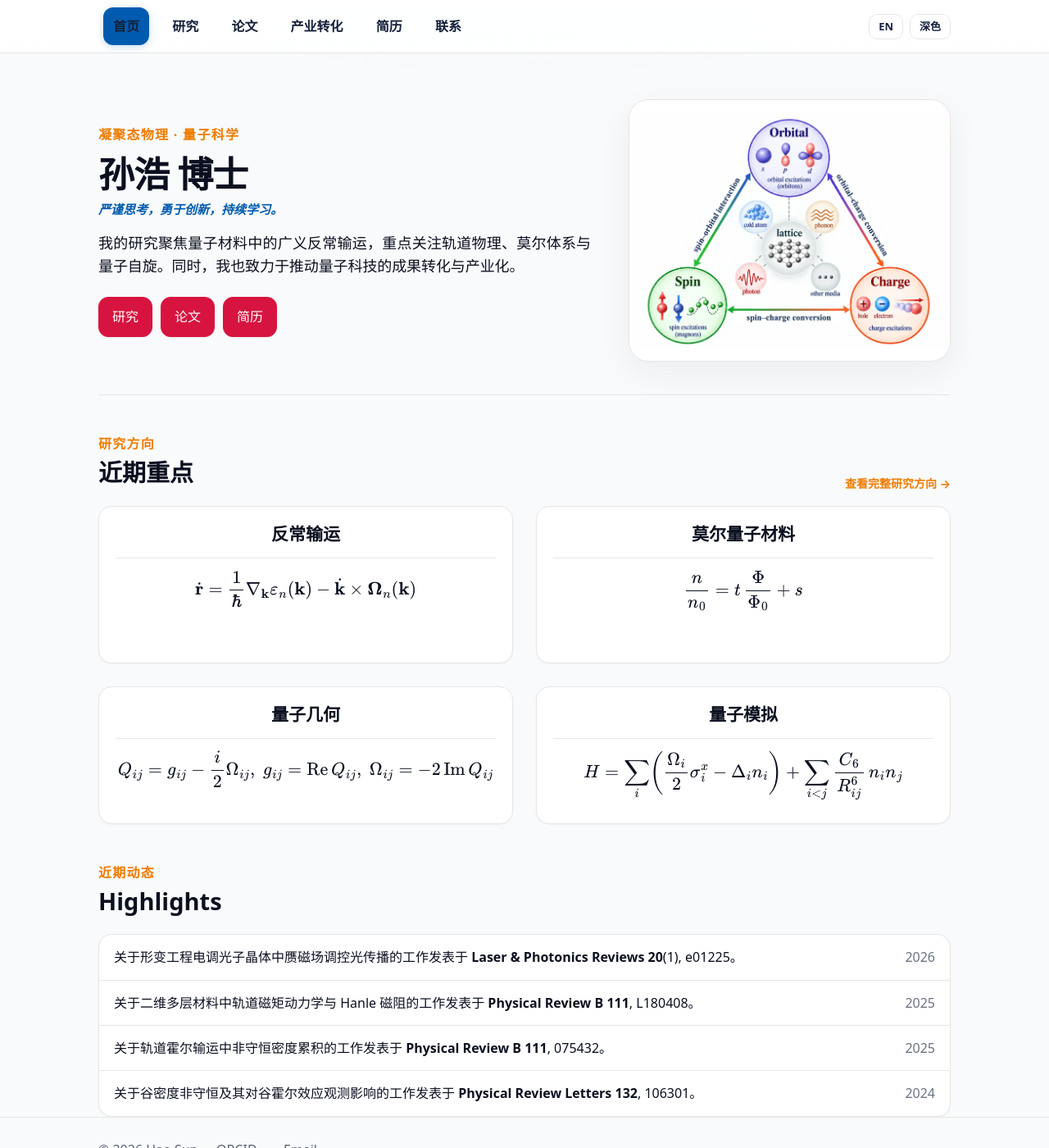
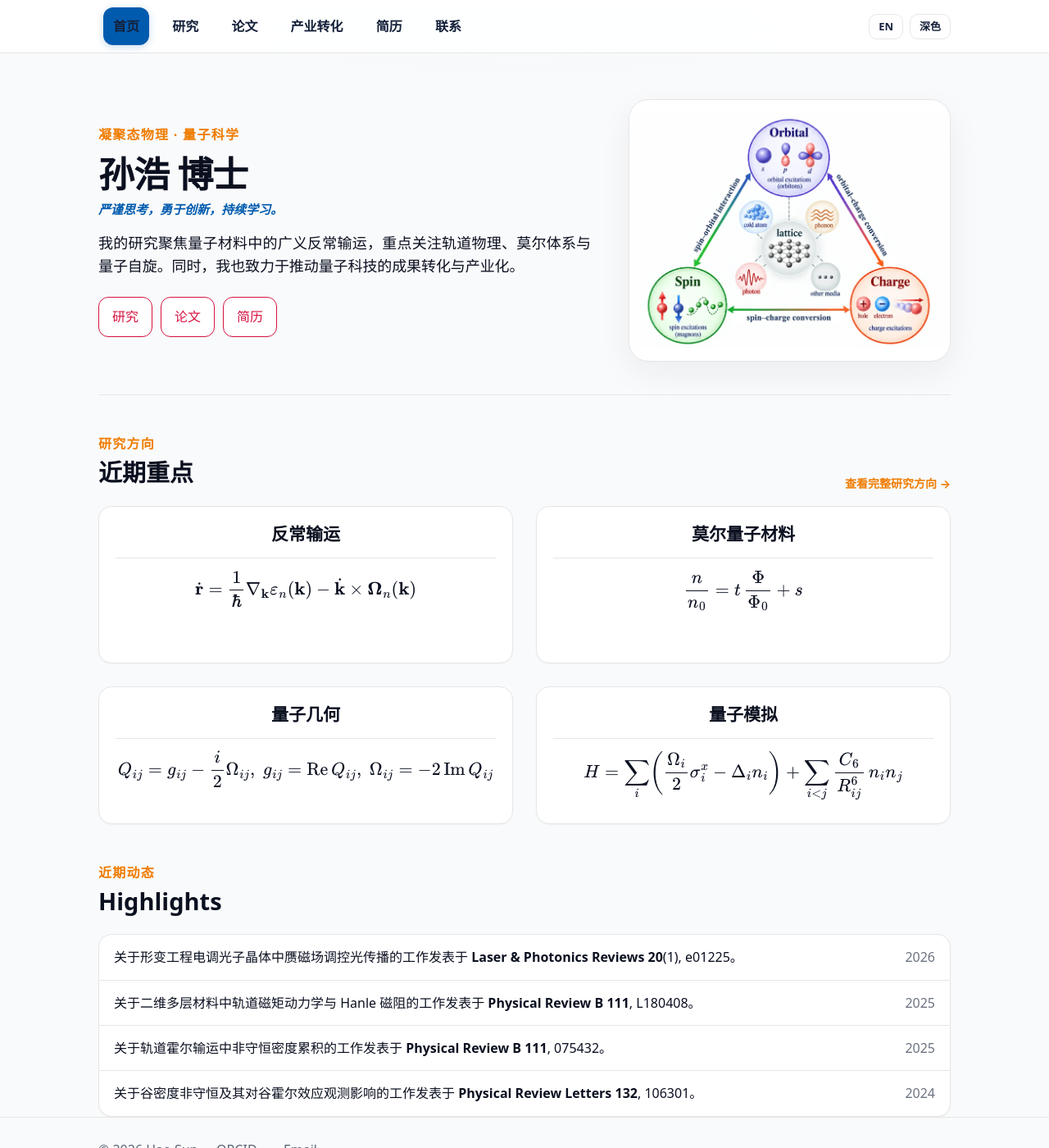
Before and after one commit to sunohao/sunohao.github.io, a Jekyll site: the page built from zh/index.md, in a window 1280 px wide and 1400 px high. Shown: the whole window at 82% size. Built offline with Jekyll 4.4.1, drawn with Linux system fonts in a browser that asks for light colours.

Commit message:
Use NTU red outline Chinese homepage CTA buttons

```diff
--- a/_layouts/zh.html
+++ b/_layouts/zh.html
@@ -371,21 +371,34 @@ html[data-theme="light"] .pub-note{background:rgba(239,124,0,.14);border-color:r
 }
 
 
-/* Homepage CTA override: keep all three buttons NTU red */
+
+/* Homepage CTA: NTU red outline by default, solid on hover */
 .hero .cta-row .btn,
 .hero .cta-row .btn.acc,
 html[data-theme="light"] .hero .cta-row .btn,
 html[data-theme="light"] .hero .cta-row .btn.acc,
 html[data-theme="dark"] .hero .cta-row .btn,
 html[data-theme="dark"] .hero .cta-row .btn.acc{
+  background:#fff;
+  border:1px solid var(--highlight);
+  color:var(--highlight);
+  box-shadow:0 1px 2px rgba(0,0,0,.04);
+}
+.hero .cta-row .btn:hover,
+.hero .cta-row .btn.acc:hover{
   background:var(--highlight);
   border-color:var(--highlight);
   color:#fff;
 }
-.hero .cta-row .btn:hover,
-.hero .cta-row .btn.acc:hover{
-  background:#b91036;
-  border-color:#b91036;
+html[data-theme="dark"] .hero .cta-row .btn,
+html[data-theme="dark"] .hero .cta-row .btn.acc{
+  background:#0f1629;
+  color:#ff5a7f;
+  border-color:var(--highlight);
+}
+html[data-theme="dark"] .hero .cta-row .btn:hover,
+html[data-theme="dark"] .hero .cta-row .btn.acc:hover{
+  background:var(--highlight);
   color:#fff;
 }
 </style>
```
